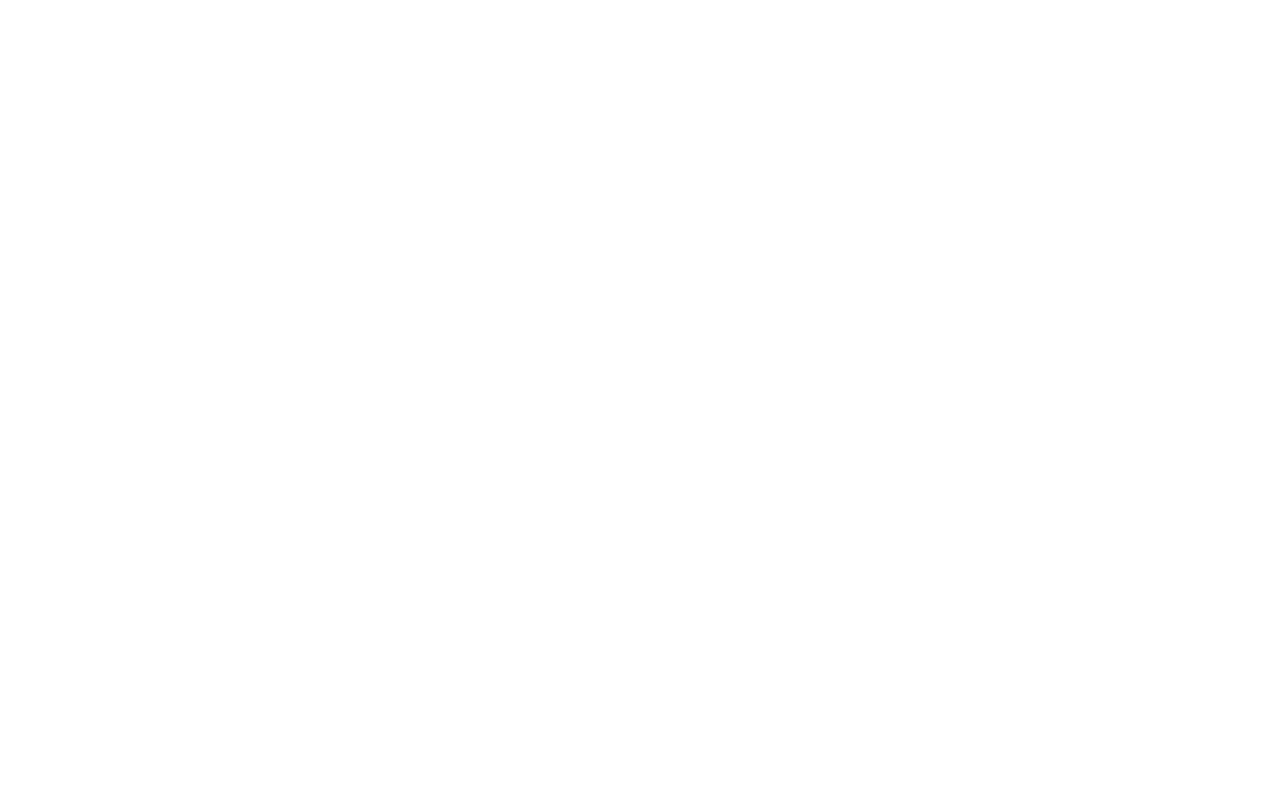
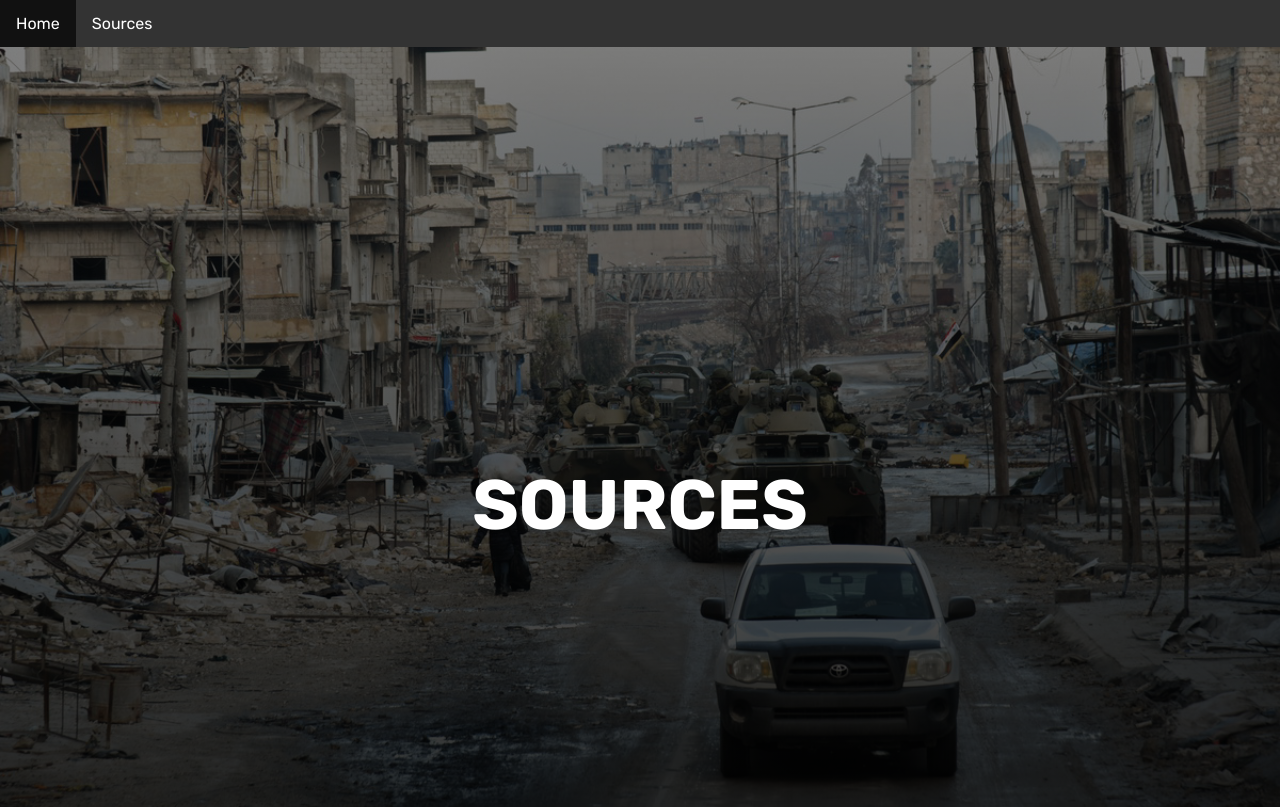
Before and after one commit to TheUnknown1050/TheUnknown1050.github.io, a plain HTML site: page sources.html in a window 1280 px wide. Drawn offline with Linux system fonts and the light colour scheme.

Commit message:
Added sources page

```diff
--- a/sources.html
+++ b/sources.html
@@ -0,0 +1,30 @@
+<!DOCTYPE html>
+<html>
+
+    <head>
+        <title>The Syrian Refugee Crisis | Welcome To Canada</title>
+        <link rel="stylesheet" href="styles.css">
+    </head>
+
+    <body>
+
+        <!--Nav Bar Menu-->
+
+        <ul>
+            <li><a href="index.html">Home</a></li>
+            <li><a href="sources.html">Sources</a></li>
+        </ul>
+
+
+        <!--Banner-->
+
+        <div class="banner">
+            <div class="banner_text" id="banner-text" >
+                <h1 style="font-size:70px">SOURCES</h1>
+            </div>
+        </div>
+
+
+    <script src="app.js"></script>
+
+</html>
```
Also changed, not shown: index.html (+0 -8 lines).
